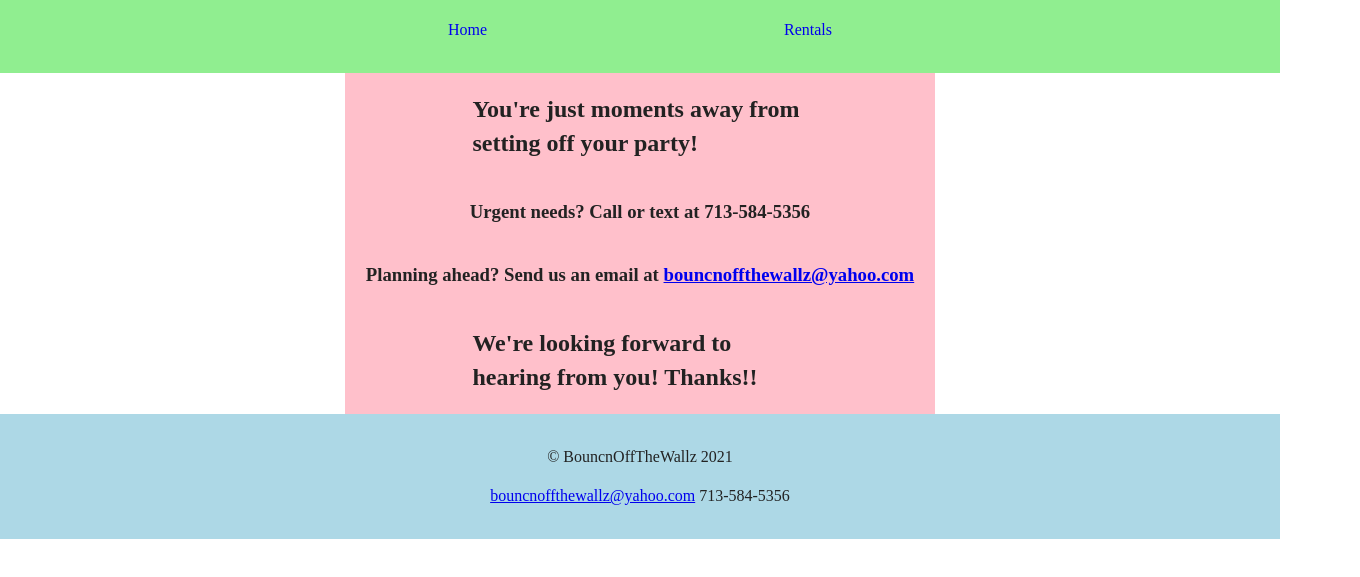
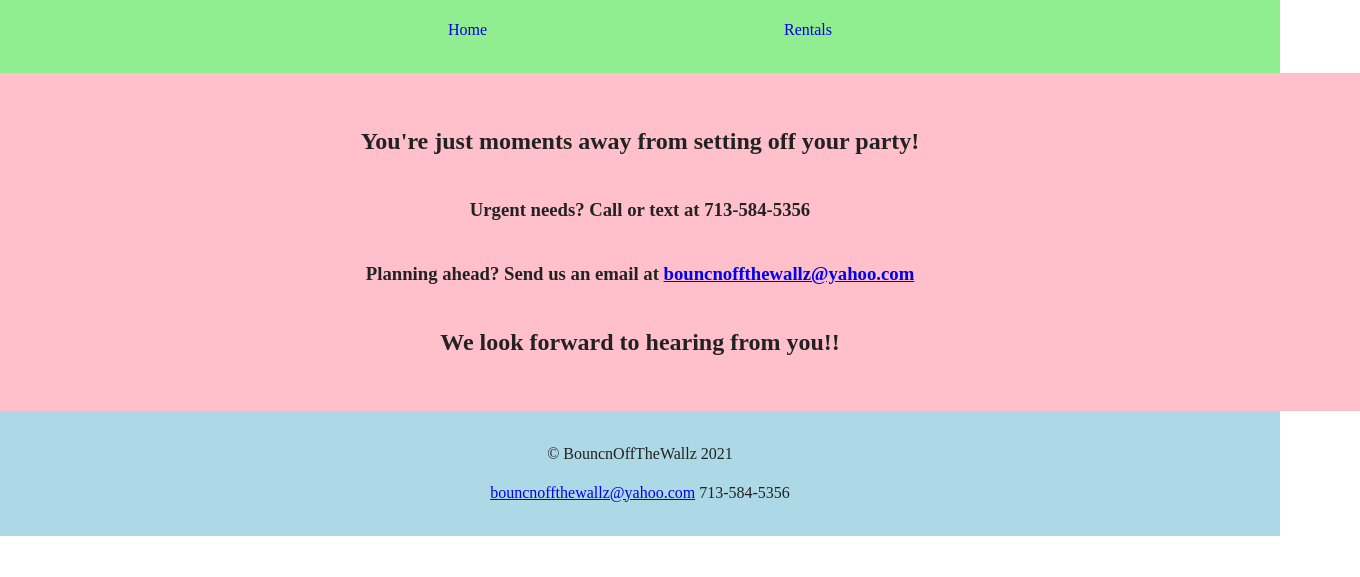
Before and after one commit to asamcclellan/bouncnaround, a plain HTML site: page Contact/index.html in a window 1280 px wide. Shown: the part 69-646 px from the top of the page, 1360 px wide, since content can reach past the window. Drawn offline with nearby package versions, Linux system fonts and the light colour scheme.

Commit message:
Contact page updated, css refactoring

```diff
--- a/Contact/index.html
+++ b/Contact/index.html
@@ -41,7 +41,7 @@
       <h2>You're just moments away from setting off your party!</h2>
       <h3>Urgent needs? Call or text at 713-584-5356</h3>
       <h3>Planning ahead? Send us an email at <a href="mailto:bouncnaround@yahoo.com">bouncnoffthewallz@yahoo.com</a></h3>
-      <h2>We're looking forward to hearing from you! Thanks!!</h2>
+      <h2>We look forward to hearing from you!!</h2>
     </section>
 
     <footer>
--- a/css/main.css
+++ b/css/main.css
@@ -112,6 +112,7 @@
   align-items: center;
   flex-flow: column wrap;
   text-align: center;
+  width:100%;
 }
 
 .header-menu{
@@ -129,6 +130,10 @@
   background-color: lightgreen;
   height:15%;
   width: 100%;
+}
+
+header h1{
+  padding: 0em 1em 0em 1em;
 }
 
 header a{
@@ -169,7 +174,7 @@
   justify-content: center;
   align-items: center;
   flex-flow: column nowrap;
-  height:35%;
+  height:70%%;
   width:100%;
 }
 
@@ -208,6 +213,7 @@
   margin: 1em;
 }
 
+/* Rental Page Mobile Styles */
 .rental{
   padding: 1em;
   background-color: pink;
@@ -230,18 +236,13 @@
   align-items: center;
   flex-flow: column nowrap;
   background-color: pink;
-  height:70%;
-  padding-left: 1em;
-  padding-right: 1em
+  padding: 2em 5em 2em 5em;
+  width: 100%;
+  text-align: center;
 }
 
-.contact h2{
-  clear:below;
-  width:60%;
-}
-
-.contact h3{
-  text-align: center;
+.contact h2, h3{
+  width:75%;
 }
 
 /* ==========================================================================
```
